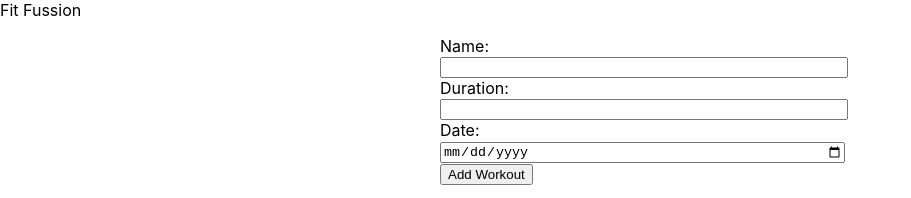
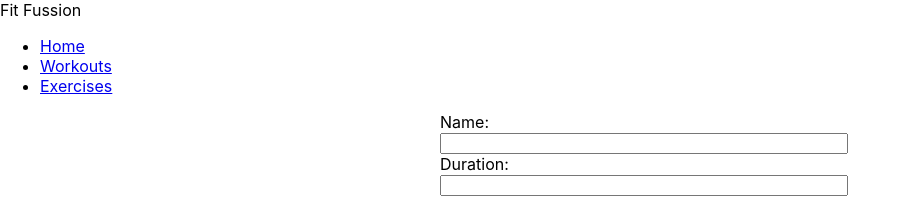
Before and after one commit to khking435/workout-tracker, a React (Create React App) app: page / in a window 1280 px wide. Shown: the top 198 px of the page, without its empty margins (0-911 px from the left). Built offline with nearby package versions, Linux system fonts and the light colour scheme; no server answers.

Commit message:
doing nav bar.js added a ul with links

```diff
--- a/src/components/Navbar/Navbar.js
+++ b/src/components/Navbar/Navbar.js
@@ -8,6 +8,10 @@ const Navbar = () => {
     <nav className="navbar">
       <span className="navbar-brand">Fit Fussion</span>
       <ul className="navbar-links">
+        <li><Link to="/">Home</Link></li>
+        <li><Link to="/workouts">Workouts</Link></li>
+        <li><Link to="/exercises">Exercises</Link></li>
+        {/* Add more links as needed */}
       </ul>
     </nav>
   );
```
